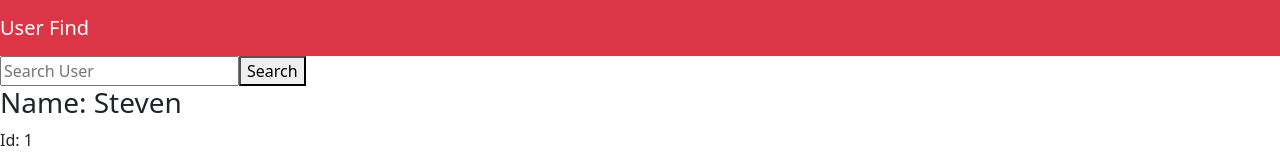
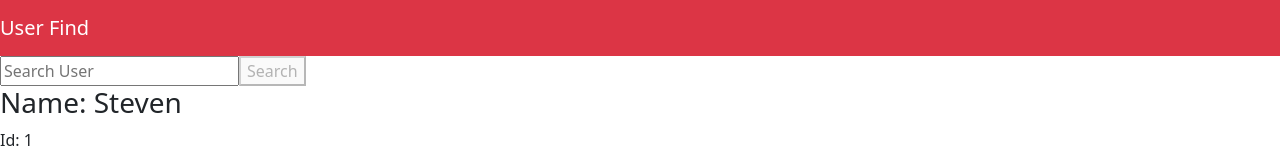
Before and after one commit to a-matta/employee-search-typescript, a React (Create React App) app: page / in a window 1280 px wide. Shown: the top 160 px of the page. Built offline with nearby package versions, Linux system fonts and the light colour scheme.

Commit message:
search working

```diff
--- a/src/component/User.tsx
+++ b/src/component/User.tsx
@@ -4,9 +4,19 @@ import "bootstrap/dist/css/bootstrap.css";
 import { employee } from "../component/employee.js";
 
 const User: React.FC = () => {
-  const [employeeList, setEmployeeList] = React.useState(employee);
+  const [employeeList, setEmployeeList] = React.useState<
+    { id: number; name: string; title: string }[] | undefined
+  >(employee);
+  const [text, setText] = React.useState("");
 
-  const [text, setText] = React.useState("");
+  const handleOnClick = () => {
+    const findEmployees =
+      employeeList && employeeList?.length > 0
+        ? employeeList.filter((emp) => emp?.name === text)
+        : undefined;
+    console.log(findEmployees);
+    setEmployeeList(findEmployees);
+  };
   return (
     <div className="title">
       <Navbar bg="danger" variant="dark">
@@ -17,12 +27,21 @@ const User: React.FC = () => {
           type="text"
           placeholder="Search User"
           value={text}
-          onChange={(e) => setText(e.target.value)}
+          onChange={(e) => {
+            setText(e.target.value);
+            setEmployeeList(employee);
+          }}
         />
-        <button>Search</button>
+        <button disabled={!text} onClick={handleOnClick}>
+          Search
+        </button>
         <div className="body">
-          {employee?.length > 0 &&
-            employee?.map((user) => {
+          {employeeList && employeeList?.length === 0 && (
+            <div className="'notFound">No User Found</div>
+          )}
+          {employeeList &&
+            employeeList?.length > 0 &&
+            employeeList?.map((user) => {
               return (
                 <div className="body_item">
                   <h3>Name: {user?.name}</h3>
```
